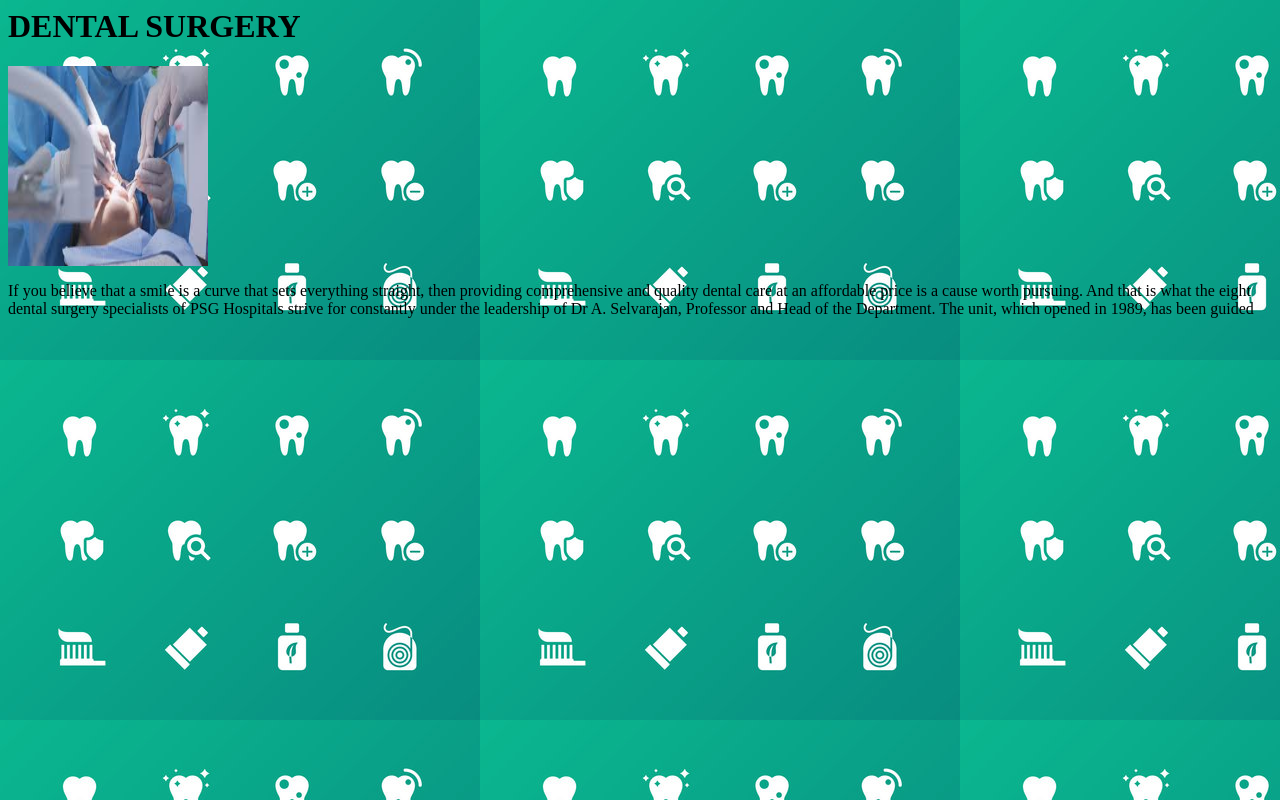
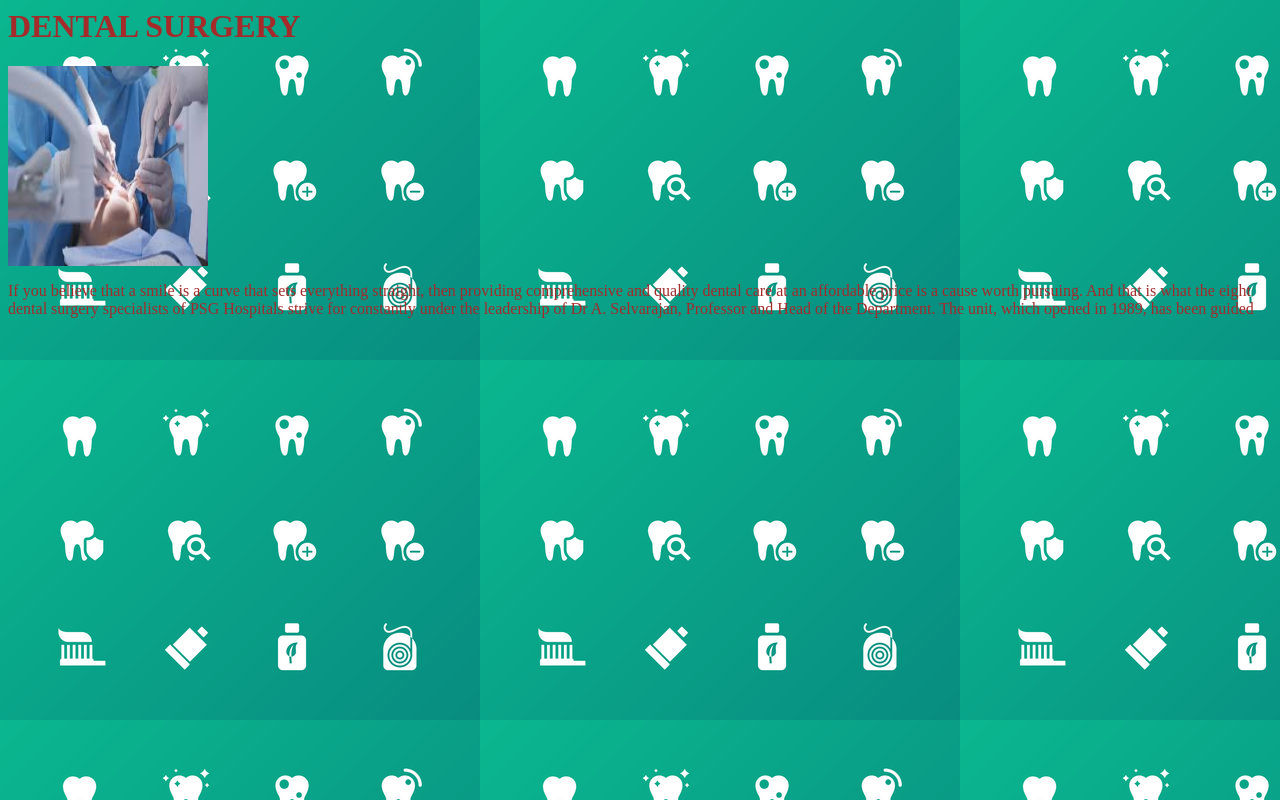
Before and after one commit to VishnusIdea/Hospital, a plain HTML site: page dental.html in a window 1280 px wide. Drawn offline with Linux system fonts and the light colour scheme.

Commit message:
add color

```diff
--- a/dental.html
+++ b/dental.html
@@ -4,9 +4,9 @@
 </head>
 </body>
 <body background="teeth bg.jpg">
-<h1>DENTAL SURGERY</h1>
+<h1 style="color:brown">DENTAL SURGERY</h1>
 <img src="Dental surgery.jpg" height="200" width="200">
-<p>If you believe that a smile is a curve that sets everything straight,
+<p style="color:brown">If you believe that a smile is a curve that sets everything straight,
      then providing comprehensive and quality dental care at an affordable price is a cause worth pursuing.
       And that is what the eight dental surgery specialists of PSG Hospitals strive for constantly under the leadership of Dr A.
       Selvarajan, Professor and Head of the Department. The unit, which opened in 1989, has been guided
```
Also changed, not shown: aneasthesia.html (+1 -1 lines).
